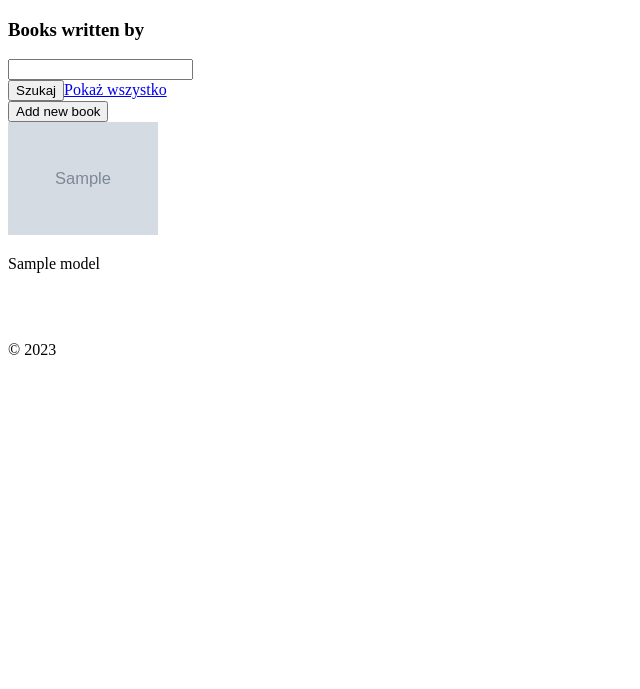
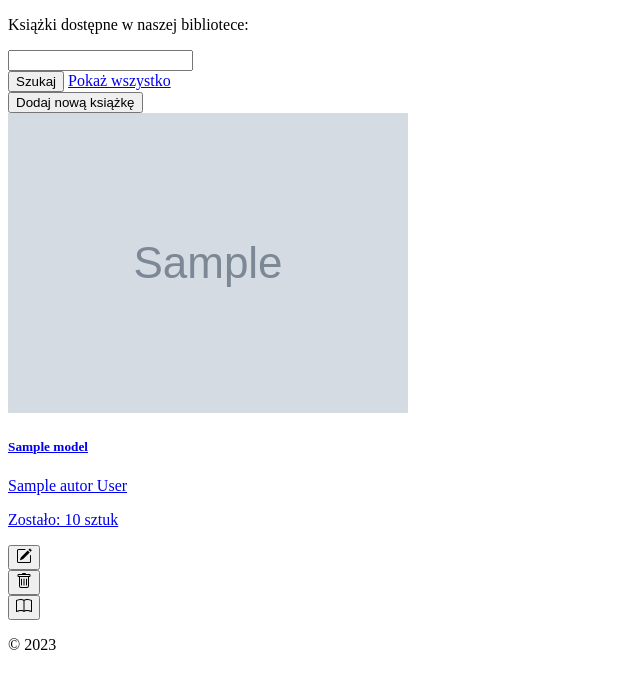
Before and after one commit to HelloNatalia/systemBiblioteczny, a Yii app: template yii-application/backend/views/books/author.php in a window 1280 px wide. Shown: the part 26-715 px from the top of the page, without its empty margins (0-640 px from the left). Run offline with PHP 8.4 and a stand-in for Yii, Linux system fonts and the light colour scheme; the template is opened without the code that fills it: most values are stand-ins (such as "Sample title", 1, 10 or a date in 2020); grey boxes marked "Sample" are stand-in pictures; form fields are guessed from the names that the template uses; data that the repository does not hold is empty; some libraries are stand-ins or nearby versions.

Commit message:
author's books

```diff
--- a/yii-application/backend/controllers/BooksController.php
+++ b/yii-application/backend/controllers/BooksController.php
@@ -138,7 +138,7 @@ class BooksController extends \yii\web\Controller
 
     public function actionAuthors()
     {
-        $query = Autors::find();
+        $query = Autors::find()->orderBy(['surname' => SORT_ASC]);
         $searchModel = new SearchAutors();
 
         if(Yii::$app->request->get('clear') == 1) {
--- a/yii-application/backend/views/books/_searchtitle_a.php
+++ b/yii-application/backend/views/books/_searchtitle_a.php
@@ -5,19 +5,22 @@ use yii\widgets\ActiveForm;
 use kartik\select2\Select2;
 use yii\helpers\ArrayHelper;
 use backend\models\Books;
+?>
 
-$form = ActiveForm::begin(['options' => ['enctype' => 'multipart/form-data']])?>
-
+<?php $form = ActiveForm::begin(['options' => ['enctype' => 'multipart/form-data']])?>
+<div class="row">
+    <div class="col-12 col-md-7">
         <?= $form->field($searchModel, 'title')->widget(Select2::classname(), [
             'data' => ArrayHelper::map(Books::find()->select('title')->where(['autor_id' => $id])->orderBy(['title' => SORT_ASC])->all(), 'title', 'title'),
             'options' => ['placeholder' => 'Wyszukaj tytuł...'],
             'pluginOptions' => [
                 'allowClear' => true,
-        'width' => '500px'
             ],
         ])->label("") ?>
-
-<?= Html::submitButton('Szukaj')?>
-<?= Html::a('Pokaż wszystko', ['author', 'clear' => 1, 'id' => $author->autor->id], ['class' => 'btn btn-primary btn-sm']) ?>
-
+    </div>
+    <div class="col-12 col-md-5 mt-4">
+        <?= Html::submitButton('Szukaj', ['class' => 'btn btn-dark btn-md me-2'])?>
+        <?= Html::a('Pokaż wszystko', ['author', 'clear' => 1, 'id' => $author->autor->id], ['class' => 'btn btn-dark btn-md']) ?>
+    </div>
+</div>
 <?php ActiveForm::end()?>
--- a/yii-application/backend/views/books/author.php
+++ b/yii-application/backend/views/books/author.php
@@ -7,25 +7,87 @@ use yii\widgets\LinkPager;
 $author = Books::find()->leftJoin('autors', 'autors.id = books.autor_id')->where('autor_id = ' . $id)->one();
 ?>
 
-<h3>Books written by <?= $author->autor->name?> <?= $author->autor->surname?></h3>
+<div class="container p-2">
+    <div class="row">
+        <div class="col">
+            <p class="display-5 fs-2 mt-4"><?=$author->autor->name?> <?= $author->autor->surname?></p>
+        </div>
+    </div>
+    <div class="row">
+        <div class="col">
+            <p class="text-muted fs-4 display-5">Książki dostępne w naszej bibliotece: </p>
+        </div>
+    </div>
+    <?= $this->render('_searchtitle_a', ['searchModel' => $searchModel, 'author' => $author, 'id' => $id])?>
+    <div class="row">
+        <div class="col">
+            <a href="<?=Url::to(['create', 'id' => $id])?>"><button class="btn btn-success btn-md mt-3 mb-3">Dodaj nową książkę</button></a>
+        </div>
+    </div>
 
-<?= $this->render('_searchtitle_a', ['searchModel' => $searchModel, 'author' => $author, 'id' => $id])?>
-<a href="<?=Url::to(['create', 'id' => $id])?>"><button id="new_book">Add new book</button></a>
 
-<?php foreach($models as $model) { ?>
+    <div class="row justify-content-center mt-3">
+        <?php foreach($models as $model) { ?>
+            <div class="col-6 col-md-4 col-lg-3 col-xxl-2 m-3">
+                <div class="card" style="width: 14rem;">
+                    <img class="card-img-left" src="<?=Url::to('@web/books_img/' . $model->img)?>" alt="Okładka książki">
+                    <a href="<?=Url::toRoute(['/books/book', 'id' => $model->id])?>" class="text-decoration-none text-reset">
+                        <div class="card-body">
+                            <h5 class="card-title fs-6"><?=$model->title?></h5>
+                            <p class="card-text">
+                                <?=$model->autor->name?> <?=$model->autor->surname?>
+                                <?php if($model->quantity > 0){ ?>
+                                    <p class="text-success">Zostało: <?=$model->quantity?> sztuk</p>
+                                <?php } elseif($model->quantity == 0) { ?>
+                                    <p class="text-danger">Brak w bibliotece</p>
+                                <?php } else { ?>
+                                    <p class="text-danger">Brak w bibliotece</p>
+                                <?php } ?>
+                            </p>
+                            <p class="card-text">
+                                <div class="row justify-content-center align-items-center">
+                                    <div class="col-4">
+                                        <a class="text-decoration-none" href="<?=Url::to(['update', 'id' => $model->id])?>">
+                                        <button title="Edytuj" class="btn btn-dark btn-sm">
+                                            <svg xmlns="http://www.w3.org/2000/svg" width="16" height="16" fill="currentColor" class="bi bi-pencil-square" viewBox="0 0 16 16">
+                                            <path d="M15.502 1.94a.5.5 0 0 1 0 .706L14.459 3.69l-2-2L13.502.646a.5.5 0 0 1 .707 0l1.293 1.293zm-1.75 2.456-2-2L4.939 9.21a.5.5 0 0 0-.121.196l-.805 2.414a.25.25 0 0 0 .316.316l2.414-.805a.5.5 0 0 0 .196-.12l6.813-6.814z"/>
+                                            <path fill-rule="evenodd" d="M1 13.5A1.5 1.5 0 0 0 2.5 15h11a1.5 1.5 0 0 0 1.5-1.5v-6a.5.5 0 0 0-1 0v6a.5.5 0 0 1-.5.5h-11a.5.5 0 0 1-.5-.5v-11a.5.5 0 0 1 .5-.5H9a.5.5 0 0 0 0-1H2.5A1.5 1.5 0 0 0 1 2.5v11z"/>
+                                            </svg>
+                                        </button>
+                                        </a>
+                                    </div>
+                                    <div class="col-4">
+                                        <a href="<?= Url::to(['delete-view', 'id' => $model->id])?>">
+                                            <button title="Usuń" class="btn btn-danger btn-sm">
+                                                <svg xmlns="http://www.w3.org/2000/svg" width="16" height="16" fill="currentColor" class="bi bi-trash" viewBox="0 0 16 16">
+                                                <path d="M5.5 5.5A.5.5 0 0 1 6 6v6a.5.5 0 0 1-1 0V6a.5.5 0 0 1 .5-.5zm2.5 0a.5.5 0 0 1 .5.5v6a.5.5 0 0 1-1 0V6a.5.5 0 0 1 .5-.5zm3 .5a.5.5 0 0 0-1 0v6a.5.5 0 0 0 1 0V6z"/>
+                                                <path fill-rule="evenodd" d="M14.5 3a1 1 0 0 1-1 1H13v9a2 2 0 0 1-2 2H5a2 2 0 0 1-2-2V4h-.5a1 1 0 0 1-1-1V2a1 1 0 0 1 1-1H6a1 1 0 0 1 1-1h2a1 1 0 0 1 1 1h3.5a1 1 0 0 1 1 1v1zM4.118 4 4 4.059V13a1 1 0 0 0 1 1h6a1 1 0 0 0 1-1V4.059L11.882 4H4.118zM2.5 3V2h11v1h-11z"/>
+                                                </svg>
+                                            </button>
+                                        </a>
+                                    </div>
+                                    <div class="col-4">
+                                        <?php if($model->quantity > 0) { ?>
+                                            <a href="<?= Url::to(['borrow/create', 'id' => $model->id, 'reader' => ''])?>"><button title="Wypożycz" class="btn btn-success btn-sm">
+                                                <svg xmlns="http://www.w3.org/2000/svg" width="16" height="16" fill="currentColor" class="bi bi-book" viewBox="0 0 16 16">
+                                                <path d="M1 2.828c.885-.37 2.154-.769 3.388-.893 1.33-.134 2.458.063 3.112.752v9.746c-.935-.53-2.12-.603-3.213-.493-1.18.12-2.37.461-3.287.811V2.828zm7.5-.141c.654-.689 1.782-.886 3.112-.752 1.234.124 2.503.523 3.388.893v9.923c-.918-.35-2.107-.692-3.287-.81-1.094-.111-2.278-.039-3.213.492V2.687zM8 1.783C7.015.936 5.587.81 4.287.94c-1.514.153-3.042.672-3.994 1.105A.5.5 0 0 0 0 2.5v11a.5.5 0 0 0 .707.455c.882-.4 2.303-.881 3.68-1.02 1.409-.142 2.59.087 3.223.877a.5.5 0 0 0 .78 0c.633-.79 1.814-1.019 3.222-.877 1.378.139 2.8.62 3.681 1.02A.5.5 0 0 0 16 13.5v-11a.5.5 0 0 0-.293-.455c-.952-.433-2.48-.952-3.994-1.105C10.413.809 8.985.936 8 1.783z"/>
+                                                </svg>
+                                            </button></a>
+                                        <?php } ?>
+                                    </div>
+                                </div>
+                            </p>
+                        </div>
+                    </a>
+                </div>
+            </div>
+        <?php } ?>
+    </div>
 
-<div class="book">
-    <a href="<?=Url::toRoute(['/books/book', 'id' => $model->id])?>">
-        <?= Html::img(Url::to('@web/books_img/' . $model->img), ['style' => 'width: 150px;']) ?>
-    </a>
-    <div class="details">
-        <p><?=$model->title?></p>
-    </div>
-    <br><br>
-</div>
 
-<?php } ?>
 
 <?php echo LinkPager::widget([
     'pagination' => $pages,
 ]); ?>
+
+</div>
--- a/yii-application/backend/views/books/create.php
+++ b/yii-application/backend/views/books/create.php
@@ -9,7 +9,7 @@ use yii\helpers\ArrayHelper;
 
 $form = ActiveForm::begin(['options' => ['enctype' => 'multipart/form-data']])?>
 
-<p class="display-5 fs-3 mt-3">Dodaj nową książkę</p>
+<p class="display-5 fs-2 mt-3">Dodaj nową książkę</p>
 
 <div class="form-group">
     <div class="row p-4 mt-2">
```
Lines whose indentation alone changed are shown as unchanged.
